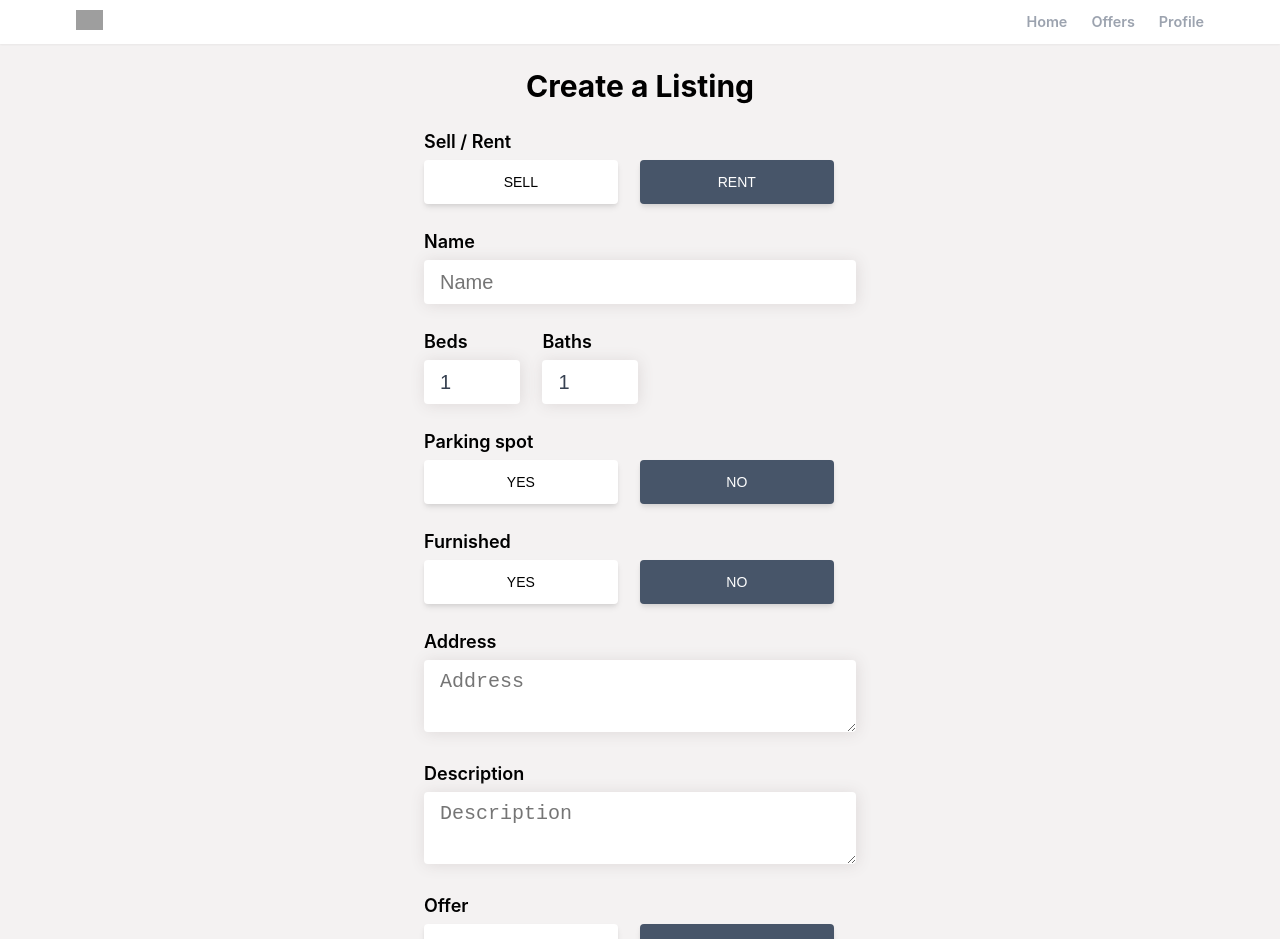
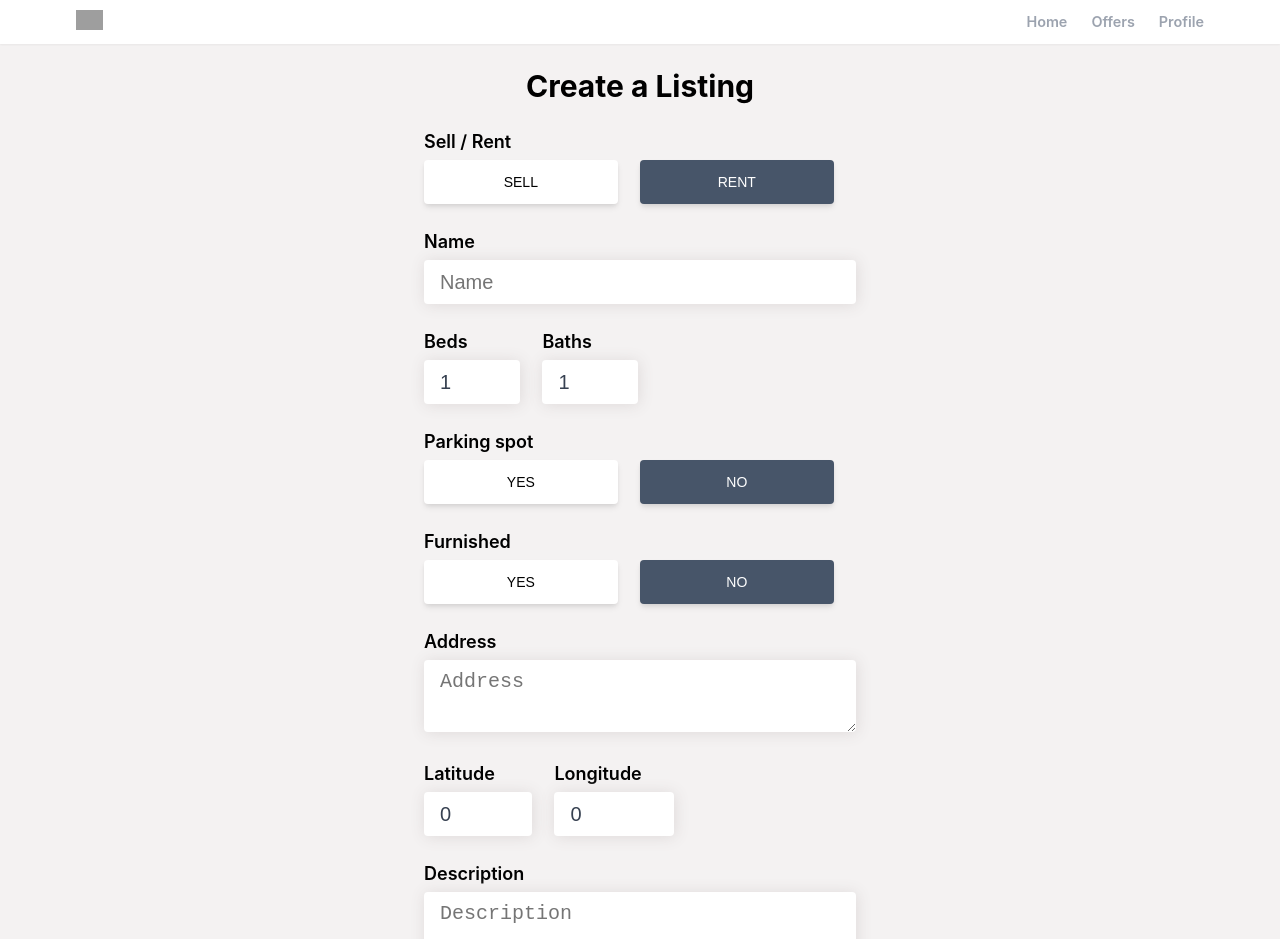
Before and after one commit to Midhunkumar-se/realtor-react, a React (Create React App) app: page /create-listing in a window 1280 px wide. Shown: the top 939 px of the page. Built offline with nearby package versions, Linux system fonts and the light colour scheme; no server answers; sample sign-in values are in the browser's storage; grey boxes are pictures that could not be loaded.

Commit message:
add functionality including onchange and onsubmitfunction to the create listing page

```diff
--- a/package.json
+++ b/package.json
@@ -14,6 +14,7 @@
     "react-scripts": "5.0.1",
     "react-toastify": "^9.1.2",
     "sass": "^1.61.0",
+    "uuid": "^9.0.0",
     "web-vitals": "^2.1.4"
   },
   "scripts": {
--- a/src/pages/CreateListing.jsx
+++ b/src/pages/CreateListing.jsx
@@ -1,5 +1,6 @@
 import { useState } from "react";
 import Spinner from "../components/Spinner";
+import "./CreateListing.scss";
 import { toast } from "react-toastify";
 import {
   getStorage,
@@ -12,12 +13,11 @@ import { v4 as uuidv4 } from "uuid";
 import { addDoc, collection, serverTimestamp } from "firebase/firestore";
 import { db } from "../firebase";
 import { useNavigate } from "react-router-dom";
-import "./CreateListing.scss";
 
 export default function CreateListing() {
   const navigate = useNavigate();
   const auth = getAuth();
-  const [geolocationEnabled, setGeolocationEnabled] = useState(true);
+  const [geolocationEnabled, setGeoLocationEnabled] = useState(false);
   const [loading, setLoading] = useState(false);
   const [formData, setFormData] = useState({
     type: "rent",
@@ -59,6 +59,7 @@ export default function CreateListing() {
     if (e.target.value === "false") {
       boolean = false;
     }
+
     // Files
     if (e.target.files) {
       setFormData((prevState) => ({
@@ -66,7 +67,8 @@ export default function CreateListing() {
         images: e.target.files,
       }));
     }
-    // Text/Boolean/Number
+
+    // Text and Boolean
     if (!e.target.files) {
       setFormData((prevState) => ({
         ...prevState,
@@ -74,6 +76,7 @@ export default function CreateListing() {
       }));
     }
   }
+
   async function onSubmit(e) {
     e.preventDefault();
     setLoading(true);
@@ -82,29 +85,18 @@ export default function CreateListing() {
       toast.error("Discounted price needs to be less than regular price");
       return;
     }
+
     if (images.length > 6) {
       setLoading(false);
-      toast.error("maximum 6 images are allowed");
+      toast.error("Maximum 6 images are allowed");
       return;
     }
+
     let geolocation = {};
     let location;
+
     if (geolocationEnabled) {
-      const response = await fetch(
-        `https://maps.googleapis.com/maps/api/geocode/json?address=${address}&key=${process.env.REACT_APP_GEOCODE_API_KEY}`
-      );
-      const data = await response.json();
-      console.log(data);
-      geolocation.lat = data.results[0]?.geometry.location.lat ?? 0;
-      geolocation.lng = data.results[0]?.geometry.location.lng ?? 0;
-
-      location = data.status === "ZERO_RESULTS" && undefined;
-
-      if (location === undefined) {
-        setLoading(false);
-        toast.error("please enter a correct address");
-        return;
-      }
+      return;
     } else {
       geolocation.lat = latitude;
       geolocation.lng = longitude;
@@ -116,6 +108,7 @@ export default function CreateListing() {
         const filename = `${auth.currentUser.uid}-${image.name}-${uuidv4()}`;
         const storageRef = ref(storage, filename);
         const uploadTask = uploadBytesResumable(storageRef, image);
+
         uploadTask.on(
           "state_changed",
           (snapshot) => {
@@ -161,7 +154,6 @@ export default function CreateListing() {
       imgUrls,
       geolocation,
       timestamp: serverTimestamp(),
-      userRef: auth.currentUser.uid,
     };
     delete formDataCopy.images;
     !formDataCopy.offer && delete formDataCopy.discountedPrice;
@@ -176,6 +168,7 @@ export default function CreateListing() {
   if (loading) {
     return <Spinner />;
   }
+
   return (
     <main className="create-listing">
       <h1 className="create-listing__heading">Create a Listing</h1>
@@ -318,9 +311,9 @@ export default function CreateListing() {
           className="create-listing__form-input"
         />
         {!geolocationEnabled && (
-          <div className="flex space-x-6 justify-start mb-6">
+          <div className="create-listing__form-rent">
             <div className="">
-              <p className="text-lg font-semibold">Latitude</p>
+              <p className="create-listing__form-sub-heading">Latitude</p>
               <input
                 type="number"
                 id="latitude"
@@ -329,11 +322,11 @@ export default function CreateListing() {
                 required
                 min="-90"
                 max="90"
-                className="w-full px-4 py-2 text-xl text-gray-700 bg-white border border-gray-300 rounded transition duration-150 ease-in-out focus:bg-white focus:text-gray-700 focus:border-slate-600 text-center"
+                className="create-listing__form-input"
               />
             </div>
-            <div className="">
-              <p className="text-lg font-semibold">Longitude</p>
+            <div className="" style={{ marginLeft: "1.4rem" }}>
+              <p className="create-listing__form-sub-heading">Longitude</p>
               <input
                 type="number"
                 id="longitude"
@@ -342,7 +335,7 @@ export default function CreateListing() {
                 required
                 min="-180"
                 max="180"
-                className="w-full px-4 py-2 text-xl text-gray-700 bg-white border border-gray-300 rounded transition duration-150 ease-in-out focus:bg-white focus:text-gray-700 focus:border-slate-600 text-center"
+                className="create-listing__form-input"
               />
             </div>
           </div>
--- a/src/pages/CreateListing.scss
+++ b/src/pages/CreateListing.scss
@@ -114,6 +114,7 @@
     text-transform: uppercase;
     width: 100%;
     border-radius: 0.25rem;
+    margin-bottom: 10px;
     box-shadow: 0 10px 15px -3px rgba(0, 0, 0, 0.1),
       0 4px 6px -2px rgba(0, 0, 0, 0.05);
     border: none;
```
Also changed, not shown: 1 other file (tests, documents, lock files or other folders).
